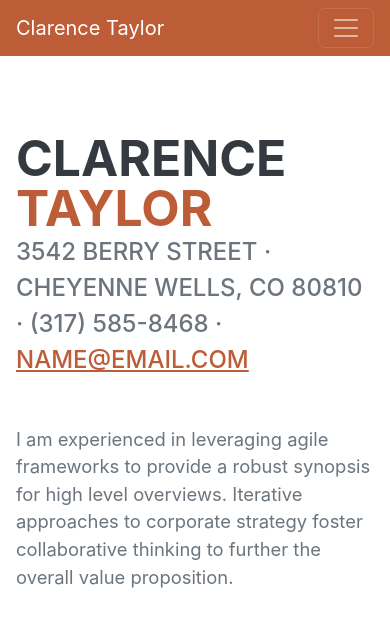
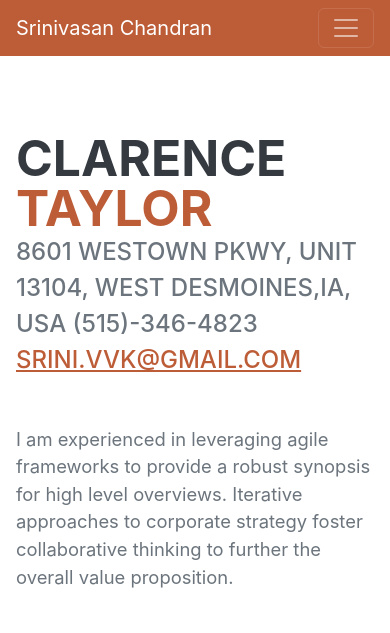
Before and after one commit to mailsriniworks/onesrini, a plain HTML site: page index.html in a window 390 px wide. Shown: the top 633 px of the page. Drawn offline with nearby package versions, Linux system fonts and the light colour scheme; a web font is replaced by a local one.

Commit message:
Index updated

```diff
--- a/index.html
+++ b/index.html
@@ -19,7 +19,7 @@
         <!-- Navigation-->
         <nav class="navbar navbar-expand-lg navbar-dark bg-primary fixed-top" id="sideNav">
             <a class="navbar-brand js-scroll-trigger" href="#page-top">
-                <span class="d-block d-lg-none">Clarence Taylor</span>
+                <span class="d-block d-lg-none">Srinivasan Chandran</span>
                 <span class="d-none d-lg-block"><img class="img-fluid img-profile rounded-circle mx-auto mb-2" src="assets/img/profile.jpg" alt="..." /></span>
             </a>
             <button class="navbar-toggler" type="button" data-bs-toggle="collapse" data-bs-target="#navbarResponsive" aria-controls="navbarResponsive" aria-expanded="false" aria-label="Toggle navigation"><span class="navbar-toggler-icon"></span></button>
@@ -44,8 +44,8 @@
                         <span class="text-primary">Taylor</span>
                     </h1>
                     <div class="subheading mb-5">
-                        3542 Berry Street · Cheyenne Wells, CO 80810 · (317) 585-8468 ·
-                        <a href="mailto:name@email.com">name@email.com</a>
+                       8601 Westown Pkwy, Unit 13104, West Desmoines,IA, USA (515)-346-4823
+                        <a href="mailto:srini.vvk@gmail.com">srini.vvk@gmail.com</a>
                     </div>
                     <p class="lead mb-5">I am experienced in leveraging agile frameworks to provide a robust synopsis for high level overviews. Iterative approaches to corporate strategy foster collaborative thinking to further the overall value proposition.</p>
                     <div class="social-icons">
```
